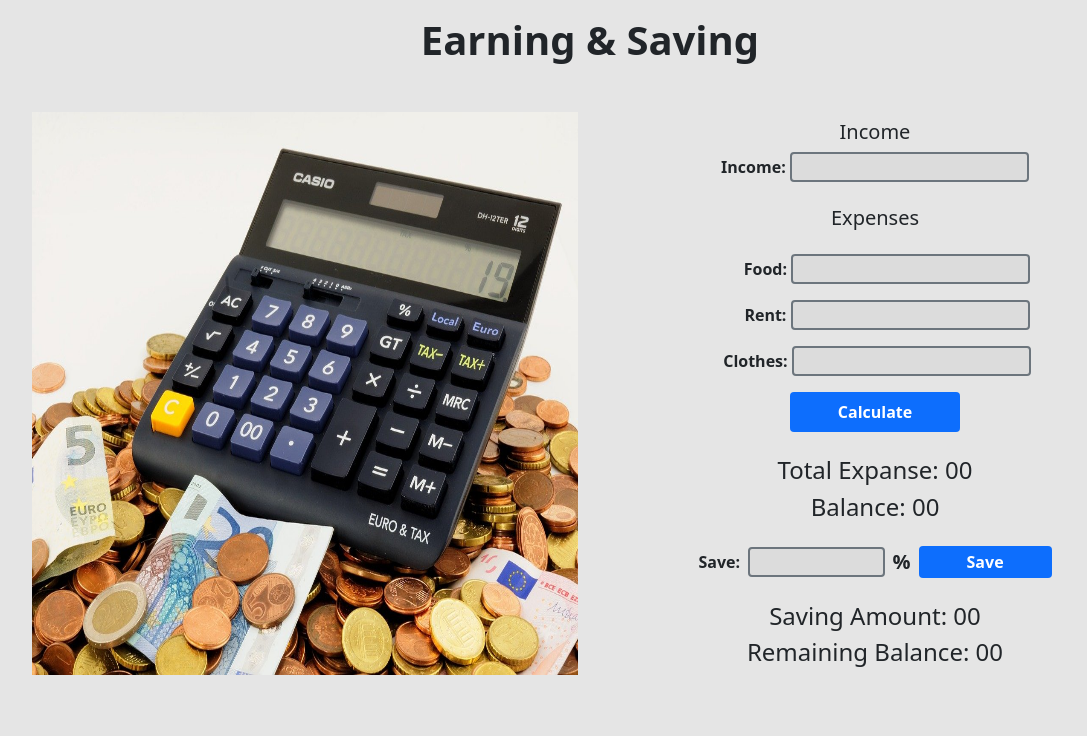
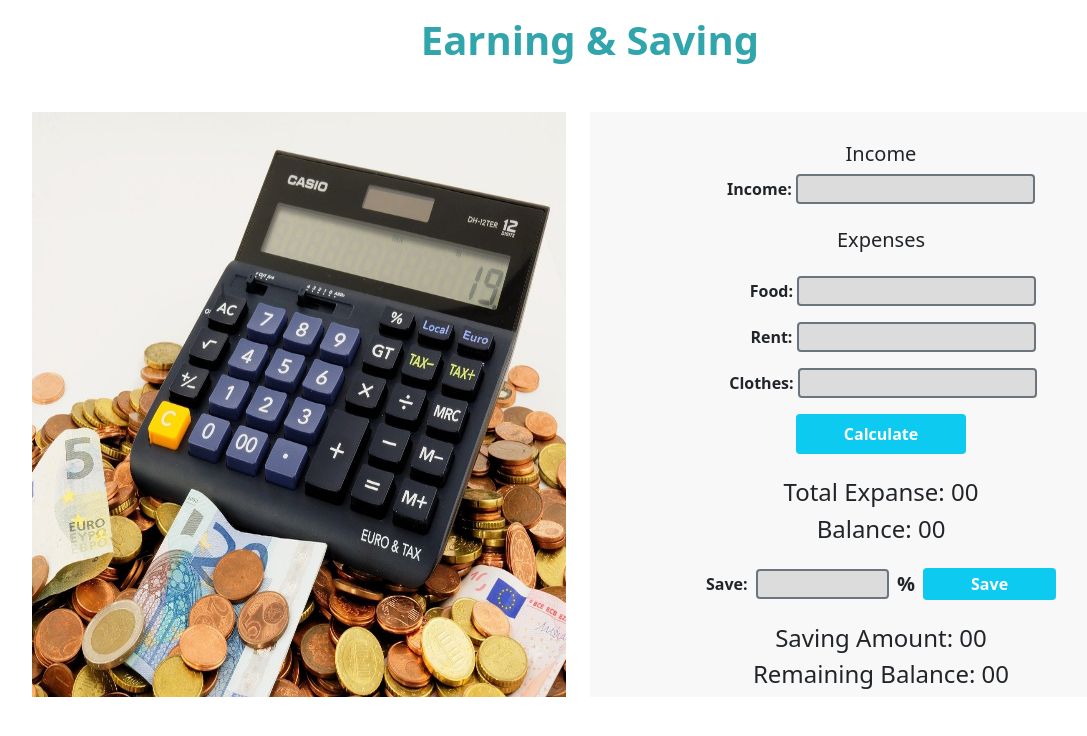
Before and after one commit to forhadmia1/money-master, a plain HTML site: page index.html in a window 1280 px wide. Shown: the whole page, without its empty margins (50-1137 px from the left). Drawn offline with nearby package versions, Linux system fonts and the light colour scheme.

Commit message:
error handle done

```diff
--- a/css/style.css
+++ b/css/style.css
@@ -1,11 +1,21 @@
 /* common style  */
 body{
-    background-color: #E5E5E5;
+    background-color: #FFFFFF;
 }
 /* custom style applied here */
 .input-field{
     background-color:#DCDCDC;
 }
+.heading-color{
+    color: #31A5AC;
+}
+.input-section{
+    background-color: #F8F8F8;
+}
+.all-input-field{
+    padding-top: 30px;
+}
+
 /* hide items of error message */
 #insuficient-balance{
     display: none;
--- a/index.html
+++ b/index.html
@@ -13,19 +13,20 @@
 <body>
     <!-- header section-->
     <header>
-        <h1 class="text-center mt-3 mt-lg-3 fw-bold">Earning & Saving</h1>
+        <h1 class="text-center mt-3 mt-lg-3 fw-bold heading-color">Earning & Saving</h1>
     </header>
     <main>
         <!-- content section -->
         <section class="container mb-5 mt-5">
-            <div class="row">
+            <div class="row gx-5">
                 <!-- images side -->
                 <div class="col-md-6">
                     <img class="img-fluid h-100" src="images/euro-g7f4e46048_1280.jpg" alt="">
                 </div>
                 <!-- input side -->
-                <div class="col-md-6 pt-2">
-                    <!-- income field -->
+                <div class="col-md-6 input-section">
+                   <div class="all-input-field">
+                        <!-- income field -->
                     <div class="income d-flex flex-column align-items-center">
                         <h5>Income</h5>
                         <div>
@@ -56,7 +57,7 @@
                         <p id="number-alert" class="text-center text-danger fs-5">Please input value in number!</p>
                         <p id="positive-number-alert" class="text-center text-danger fs-5">Please input value in positive number!</p>
                         <!-- calculate btn -->
-                        <button id="calculate" class="btn-primary rounded border-0 px-5 py-2 mt-3 fw-bold">Calculate</button>
+                        <button id="calculate" class="btn-info text-white rounded border-0 px-5 py-2 mt-3 fw-bold">Calculate</button>
 
                     </div>
                     <div class="text-center mt-4">
@@ -70,7 +71,7 @@
                             <label class="fw-bold me-2" for="save-money">Save:</label>
                             <input class="input-field w-25 border border-2 rounded border-secondary" type="text" id="save-money">
                             <span class="fw-bold px-2 fs-5">%</span>
-                            <button id="saving" class="btn-primary rounded border-0 px-5 py-1 fw-bold">Save</button>
+                            <button id="saving" class="btn-info text-white rounded border-0 px-5 py-1 fw-bold">Save</button>
                         </div>
                         <!-- alert message -->
                         <p id="insuficient-balance" class="text-center mt-2 text-danger fs-5">You don't have sufficient balance</p>
@@ -80,6 +81,7 @@
                         <h4>Saving Amount: <span id="total-saving">00</span></h4>
                         <h4>Remaining Balance: <span id="remaining-balance">00</span></h4>
                     </div>
+                   </div>
                 </div>
             </div>
         </section>
```
